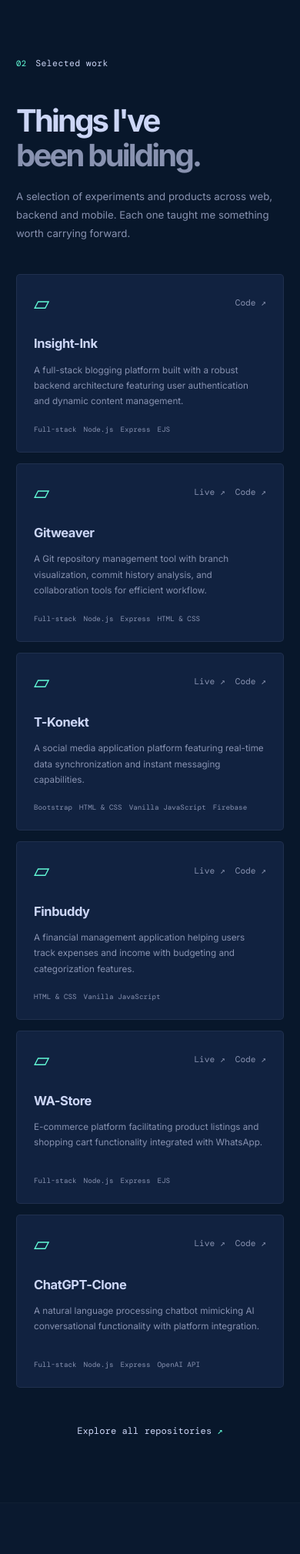
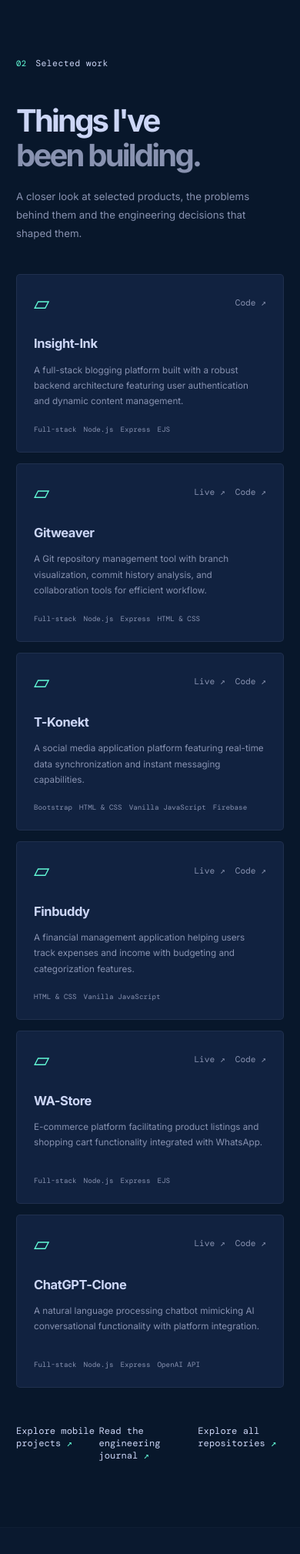
Before and after one commit to faithinator-dev/OfficialFaithToluRoom, a Node server app: page / in a window 390 px wide; the page is wider, and only the part inside the window is pictured. Shown: the part 1897-3916 px from the top of that part at 77% size. Run offline with Node 20, Linux system fonts and the light colour scheme; some libraries are stand-ins or nearby versions.

Commit message:
Add mobile and journal navigation

```diff
--- a/views/index.ejs
+++ b/views/index.ejs
@@ -24,8 +24,10 @@
       <nav id="primary-nav" class="primary-nav" aria-label="Primary navigation">
         <a href="#about"><span>01.</span> About</a>
         <a href="#work"><span>02.</span> Work</a>
-        <a href="#stack"><span>03.</span> Stack</a>
-        <a href="#contact"><span>04.</span> Contact</a>
+        <a href="/mobile"><span>03.</span> Mobile</a>
+        <a href="/journal"><span>04.</span> Journal</a>
+        <a href="#stack"><span>05.</span> Stack</a>
+        <a href="#contact"><span>06.</span> Contact</a>
         <a class="resume-link" href="mailto:faithinator.faithanic@gmail.com?subject=CV%20request">Resume ↗</a>
       </nav>
     </div>
@@ -70,11 +72,11 @@
     <section id="work" class="section work-section">
       <div class="page-width">
         <div class="section-label"><span>02</span> Selected work</div>
-        <div class="work-heading"><h2>Things I've<br><em>been building.</em></h2><p>A selection of experiments and products across web, backend and mobile. Each one taught me something worth carrying forward.</p></div>
+        <div class="work-heading"><h2>Things I've<br><em>been building.</em></h2><p>A closer look at selected products, the problems behind them and the engineering decisions that shaped them.</p></div>
         <div id="project-grid" class="project-grid" aria-live="polite">
           <article class="project-placeholder"><span>Loading selected projects…</span></article>
         </div>
-        <div class="work-footer"><a class="inline-link" href="https://github.com/faithinator-dev?tab=repositories" target="_blank" rel="noreferrer">Explore all repositories <span>↗</span></a></div>
+        <div class="work-footer"><a class="inline-link" href="/mobile">Explore mobile projects <span>↗</span></a><a class="inline-link" href="/journal">Read the engineering journal <span>↗</span></a><a class="inline-link" href="https://github.com/faithinator-dev?tab=repositories" target="_blank" rel="noreferrer">Explore all repositories <span>↗</span></a></div>
       </div>
     </section>
 
```
